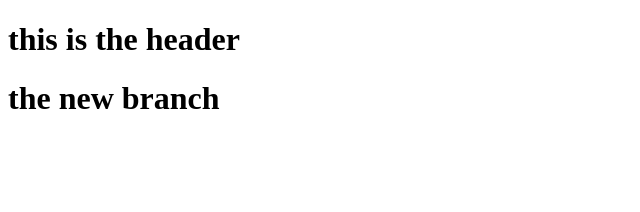
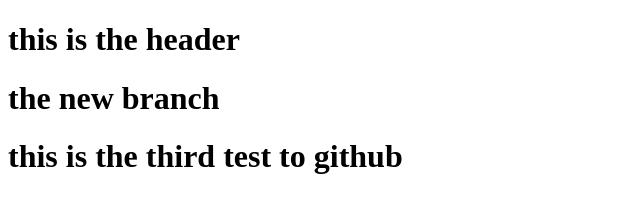
Before and after one commit to solachentek/starwars-names, a plain HTML site: page index.html in a window 1280 px wide. Shown: the whole page, without its empty margins (0-640 px from the left). Drawn offline with Linux system fonts and the light colour scheme.

Commit message:
the third test

```diff
--- a/index.html
+++ b/index.html
@@ -7,6 +7,7 @@
   <body>
     <h1>this is the header </h1>
     <h1>the new branch</h1>
+    <h1>this is the third test to github</h1>
 
   </body>
 </html>
```
